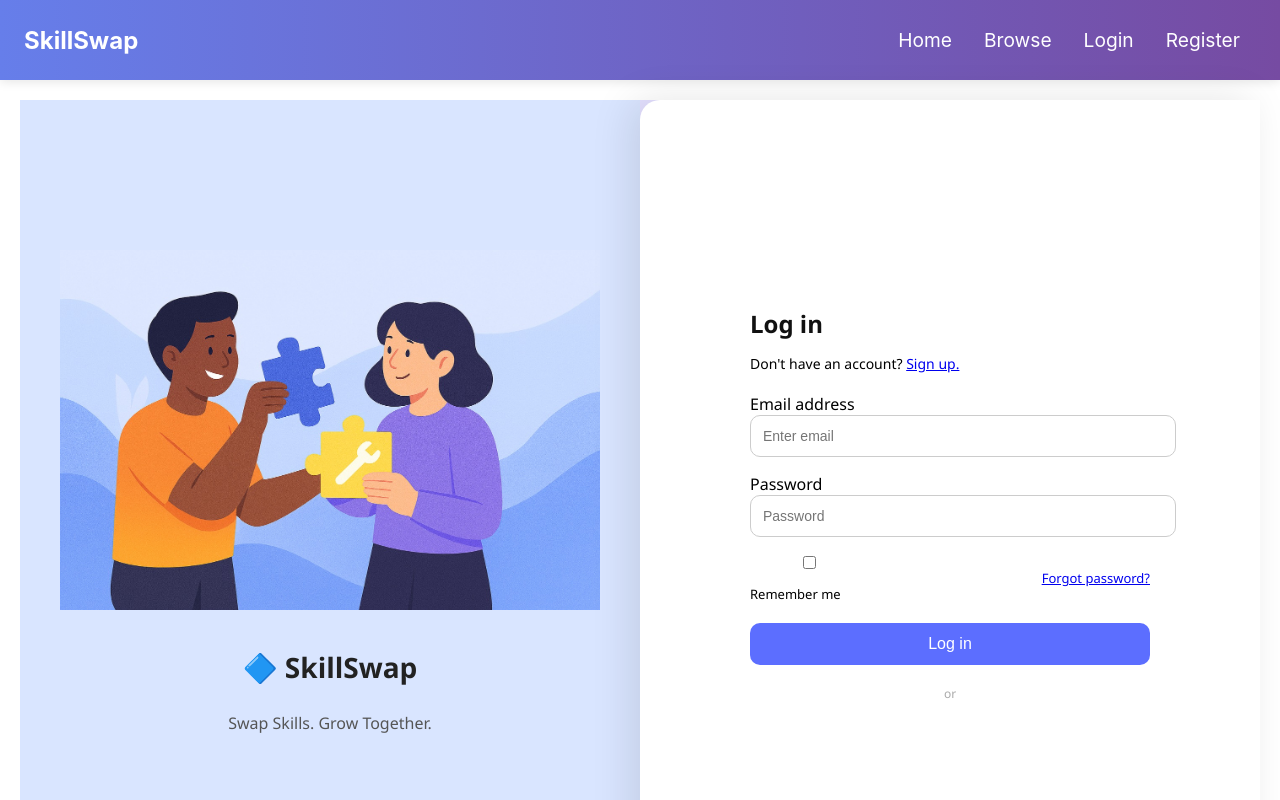
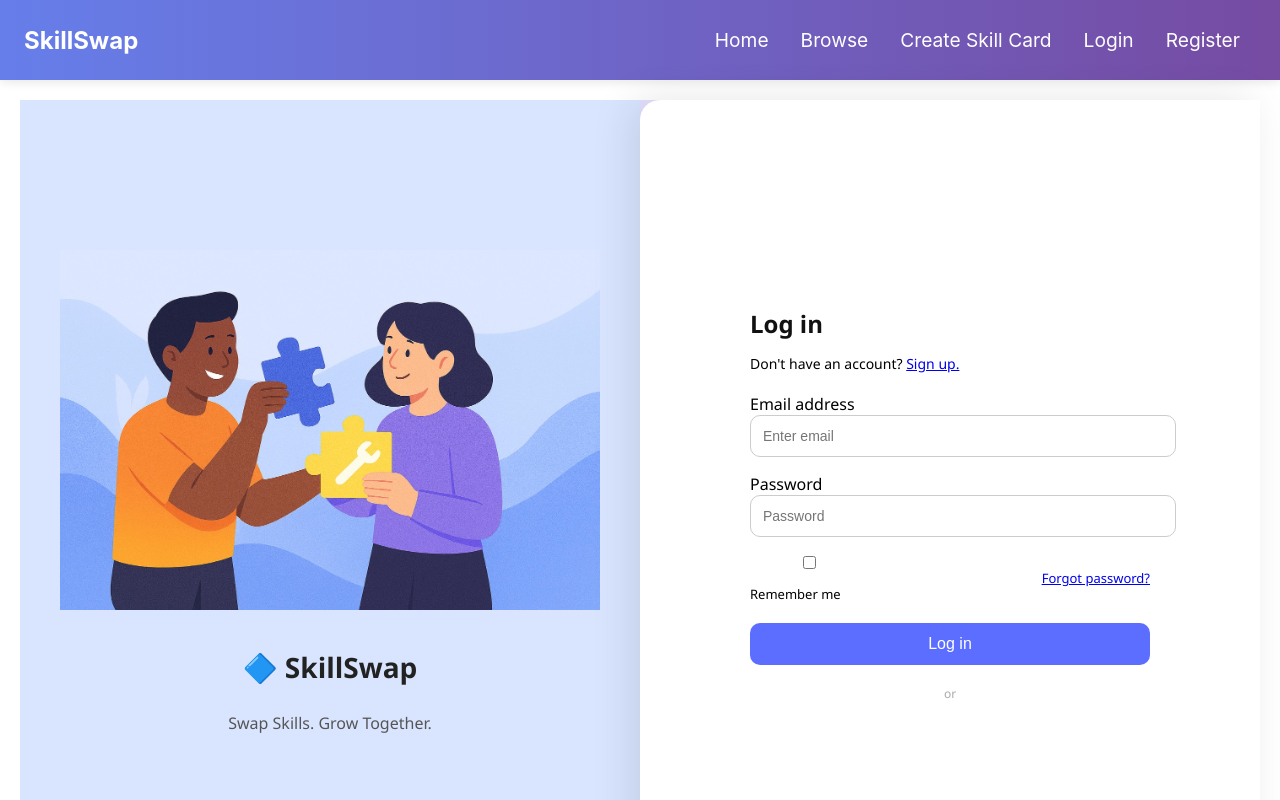
Before and after one commit to swwwapnil/Udaan, a React (Create React App) app: page /login in a window 1280 px wide. Shown: the top 800 px of the page. Built offline with nearby package versions, Linux system fonts and the light colour scheme.

Commit message:
skill card file

```diff
--- a/src/components/Navbar/Navbar.jsx
+++ b/src/components/Navbar/Navbar.jsx
@@ -27,6 +27,11 @@
           <li className="nav-item">
             <Link to="/browse" className="nav-link">
               Browse
+            </Link>
+          </li>
+          <li className="nav-item">
+            <Link to="/create-skill" className="nav-link">
+              Create Skill Card
             </Link>
           </li>
 
--- a/src/pages/Home.jsx
+++ b/src/pages/Home.jsx
@@ -22,7 +22,7 @@
       </header>
 
       <section className="features-section">
-        <h2>How It Works</h2>
+        <h2>More Options</h2>
         <div className="features-grid">
           <div className="feature-card">
             <div className="feature-icon">🔧</div>
```
Also changed, not shown: src/pages/CreateSkillCard.css (added), src/pages/CreateSkillCard.jsx (added).
